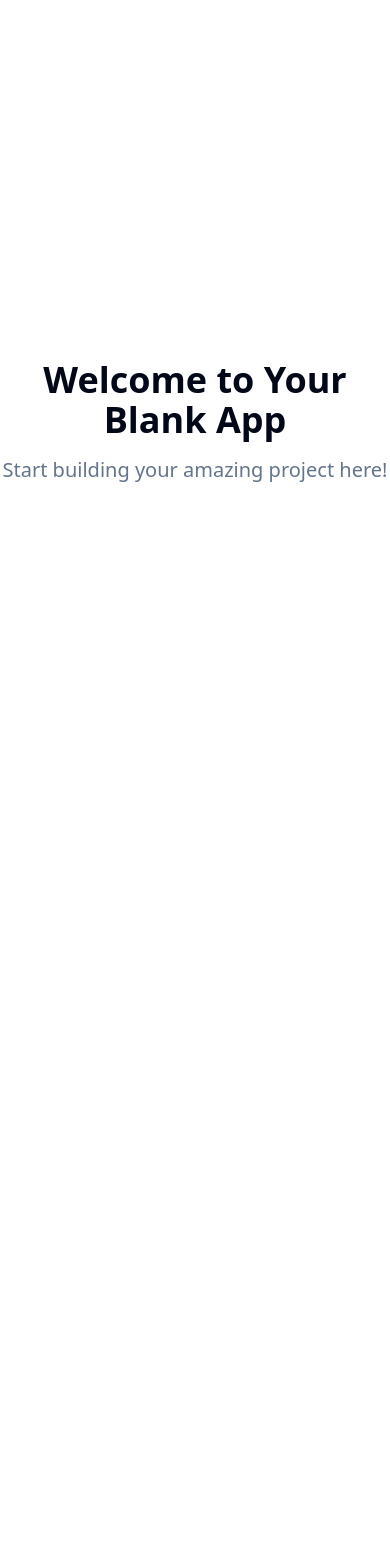
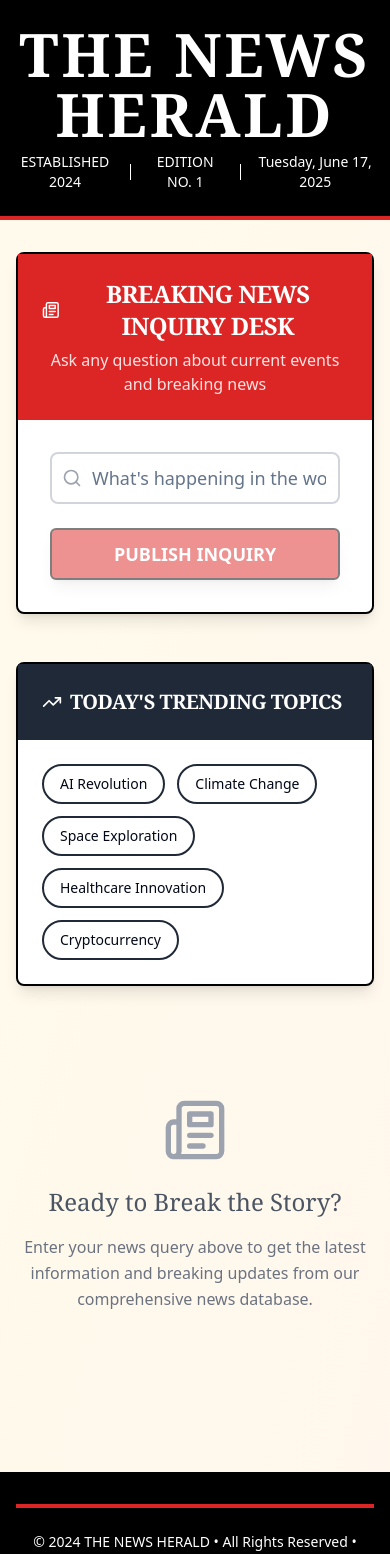
Before and after one commit to shankar-4444/retro-rag-reader, a React (Vite) app: page / in a window 390 px wide. Shown: the top 1554 px of the page. Before the commit the page ends 844 px from the top, so only its background shows below. Built offline with nearby package versions, Linux system fonts and the light colour scheme.

Commit message:
feat: Implement News RAG UI
Develop an interactive UI for a News RAG application. The UI should allow users to input questions/news queries and display results from the backend in a retro newspaper/magazine style.

```diff
--- a/src/pages/Index.tsx
+++ b/src/pages/Index.tsx
@@ -1,12 +1,218 @@
-// Update this page (the content is just a fallback if you fail to update the page)
+
+import React, { useState } from 'react';
+import { Search, Newspaper, Clock, TrendingUp } from 'lucide-react';
+import { Button } from '@/components/ui/button';
+import { Input } from '@/components/ui/input';
+import { Card, CardContent, CardHeader, CardTitle } from '@/components/ui/card';
+import { Badge } from '@/components/ui/badge';
 
 const Index = () => {
+  const [query, setQuery] = useState('');
+  const [isLoading, setIsLoading] = useState(false);
+  const [results, setResults] = useState<any[]>([]);
+
+  const handleSearch = async (e: React.FormEvent) => {
+    e.preventDefault();
+    if (!query.trim()) return;
+
+    setIsLoading(true);
+    // Simulate API call - replace with your backend endpoint
+    setTimeout(() => {
+      setResults([
+        {
+          id: 1,
+          headline: "Breaking: Major Development in Technology Sector",
+          summary: "Lorem ipsum dolor sit amet, consectetur adipiscing elit. Sed do eiusmod tempor incididunt ut labore et dolore magna aliqua.",
+          source: "Tech Tribune",
+          timestamp: "2 hours ago",
+          category: "Technology"
+        },
+        {
+          id: 2,
+          headline: "Economic Markets Show Positive Trends",
+          summary: "Ut enim ad minim veniam, quis nostrud exercitation ullamco laboris nisi ut aliquip ex ea commodo consequat.",
+          source: "Financial Herald",
+          timestamp: "4 hours ago",
+          category: "Finance"
+        },
+        {
+          id: 3,
+          headline: "Local Community Initiative Gains Momentum",
+          summary: "Duis aute irure dolor in reprehenderit in voluptate velit esse cillum dolore eu fugiat nulla pariatur.",
+          source: "Community Gazette",
+          timestamp: "6 hours ago",
+          category: "Local"
+        }
+      ]);
+      setIsLoading(false);
+    }, 1500);
+  };
+
+  const trendingTopics = [
+    "AI Revolution", "Climate Change", "Space Exploration", "Healthcare Innovation", "Cryptocurrency"
+  ];
+
   return (
-    <div className="min-h-screen flex items-center justify-center bg-background">
-      <div className="text-center">
-        <h1 className="text-4xl font-bold mb-4">Welcome to Your Blank App</h1>
-        <p className="text-xl text-muted-foreground">Start building your amazing project here!</p>
-      </div>
+    <div className="min-h-screen bg-gradient-to-br from-amber-50 to-orange-50">
+      {/* Newspaper Header */}
+      <header className="bg-black text-white py-6 border-b-4 border-red-600">
+        <div className="container mx-auto px-4">
+          <div className="text-center">
+            <h1 className="text-6xl font-bold font-serif tracking-wider mb-2">
+              THE NEWS HERALD
+            </h1>
+            <div className="flex justify-center items-center gap-4 text-sm">
+              <span>ESTABLISHED 2024</span>
+              <div className="w-px h-4 bg-white"></div>
+              <span>EDITION NO. 1</span>
+              <div className="w-px h-4 bg-white"></div>
+              <span>{new Date().toLocaleDateString('en-US', {
+                weekday: 'long',
+                year: 'numeric',
+                month: 'long',
+                day: 'numeric'
+              })}</span>
+            </div>
+          </div>
+        </div>
+      </header>
+
+      {/* Main Content */}
+      <main className="container mx-auto px-4 py-8">
+        {/* Search Section */}
+        <section className="mb-12">
+          <Card className="border-2 border-black shadow-lg bg-white">
+            <CardHeader className="text-center bg-red-600 text-white">
+              <CardTitle className="text-2xl font-serif flex items-center justify-center gap-2">
+                <Newspaper className="h-6 w-6" />
+                BREAKING NEWS INQUIRY DESK
+              </CardTitle>
+              <p className="text-red-100">Ask any question about current events and breaking news</p>
+            </CardHeader>
+            <CardContent className="p-8">
+              <form onSubmit={handleSearch} className="space-y-6">
+                <div className="relative">
+                  <Search className="absolute left-3 top-1/2 transform -translate-y-1/2 text-gray-400 h-5 w-5" />
+                  <Input
+                    type="text"
+                    placeholder="What's happening in the world today? Ask me anything..."
+                    value={query}
+                    onChange={(e) => setQuery(e.target.value)}
+                    className="pl-10 py-6 text-lg border-2 border-gray-300 focus:border-red-600 rounded-lg"
+                  />
+                </div>
+                <Button
+                  type="submit"
+                  disabled={isLoading || !query.trim()}
+                  className="w-full py-6 text-lg font-bold bg-red-600 hover:bg-red-700 text-white border-2 border-black shadow-lg transform transition hover:scale-105"
+                >
+                  {isLoading ? (
+                    <div className="flex items-center gap-2">
+                      <div className="animate-spin rounded-full h-5 w-5 border-b-2 border-white"></div>
+                      SEARCHING ARCHIVES...
+                    </div>
+                  ) : (
+                    "PUBLISH INQUIRY"
+                  )}
+                </Button>
+              </form>
+            </CardContent>
+          </Card>
+        </section>
+
+        {/* Trending Topics */}
+        <section className="mb-12">
+          <Card className="border-2 border-black bg-white shadow-lg">
+            <CardHeader className="bg-gray-800 text-white">
+              <CardTitle className="text-xl font-serif flex items-center gap-2">
+                <TrendingUp className="h-5 w-5" />
+                TODAY'S TRENDING TOPICS
+              </CardTitle>
+            </CardHeader>
+            <CardContent className="p-6">
+              <div className="flex flex-wrap gap-3">
+                {trendingTopics.map((topic, index) => (
+                  <Badge
+                    key={index}
+                    variant="outline"
+                    className="px-4 py-2 border-2 border-gray-800 hover:bg-gray-800 hover:text-white cursor-pointer transition-colors text-sm font-medium"
+                    onClick={() => setQuery(topic)}
+                  >
+                    {topic}
+                  </Badge>
+                ))}
+              </div>
+            </CardContent>
+          </Card>
+        </section>
+
+        {/* Results Section */}
+        {results.length > 0 && (
+          <section>
+            <div className="text-center mb-8">
+              <h2 className="text-4xl font-bold font-serif text-gray-800 mb-2">
+                LATEST DEVELOPMENTS
+              </h2>
+              <div className="w-32 h-1 bg-red-600 mx-auto"></div>
+            </div>
+
+            <div className="grid md:grid-cols-2 lg:grid-cols-3 gap-6">
+              {results.map((article) => (
+                <Card key={article.id} className="border-2 border-black shadow-lg hover:shadow-xl transition-shadow bg-white">
+                  <CardHeader className="border-b-2 border-gray-200">
+                    <div className="flex items-center justify-between mb-2">
+                      <Badge variant="outline" className="border-red-600 text-red-600">
+                        {article.category}
+                      </Badge>
+                      <div className="flex items-center text-sm text-gray-600">
+                        <Clock className="h-4 w-4 mr-1" />
+                        {article.timestamp}
+                      </div>
+                    </div>
+                    <CardTitle className="text-xl font-serif leading-tight text-gray-800 hover:text-red-600 transition-colors cursor-pointer">
+                      {article.headline}
+                    </CardTitle>
+                  </CardHeader>
+                  <CardContent className="p-6">
+                    <p className="text-gray-700 leading-relaxed mb-4">
+                      {article.summary}
+                    </p>
+                    <div className="text-sm font-medium text-gray-600 border-t pt-3">
+                      Source: {article.source}
+                    </div>
+                  </CardContent>
+                </Card>
+              ))}
+            </div>
+          </section>
+        )}
+
+        {/* Empty State */}
+        {results.length === 0 && !isLoading && (
+          <section className="text-center py-16">
+            <div className="max-w-md mx-auto">
+              <Newspaper className="h-16 w-16 text-gray-400 mx-auto mb-6" />
+              <h3 className="text-2xl font-serif text-gray-600 mb-4">
+                Ready to Break the Story?
+              </h3>
+              <p className="text-gray-500 leading-relaxed">
+                Enter your news query above to get the latest information and breaking updates from our comprehensive news database.
+              </p>
+            </div>
+          </section>
+        )}
+      </main>
+
+      {/* Footer */}
+      <footer className="bg-black text-white py-8 mt-16">
+        <div className="container mx-auto px-4 text-center">
+          <div className="border-t-4 border-red-600 pt-6">
+            <p className="text-sm">
+              © 2024 THE NEWS HERALD • All Rights Reserved • Powered by Advanced RAG Technology
+            </p>
+          </div>
+        </div>
+      </footer>
     </div>
   );
 };
```
